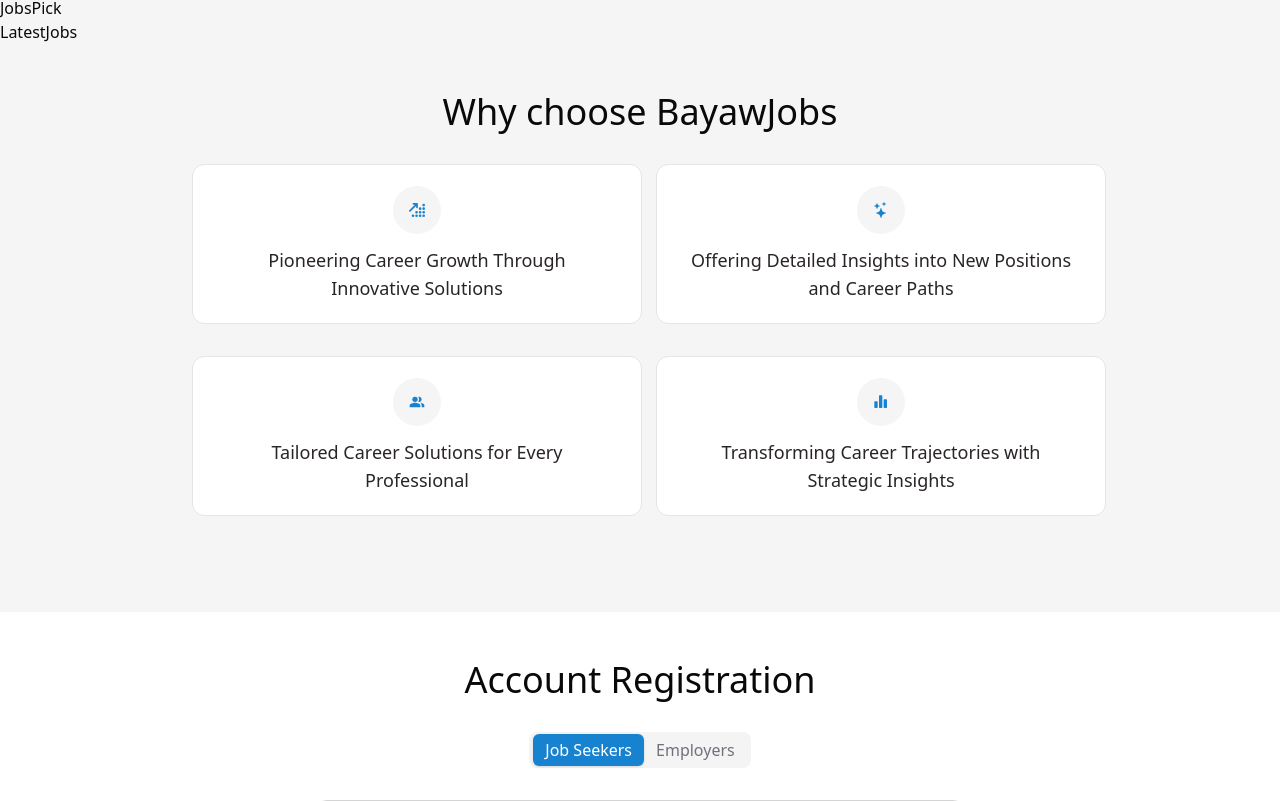
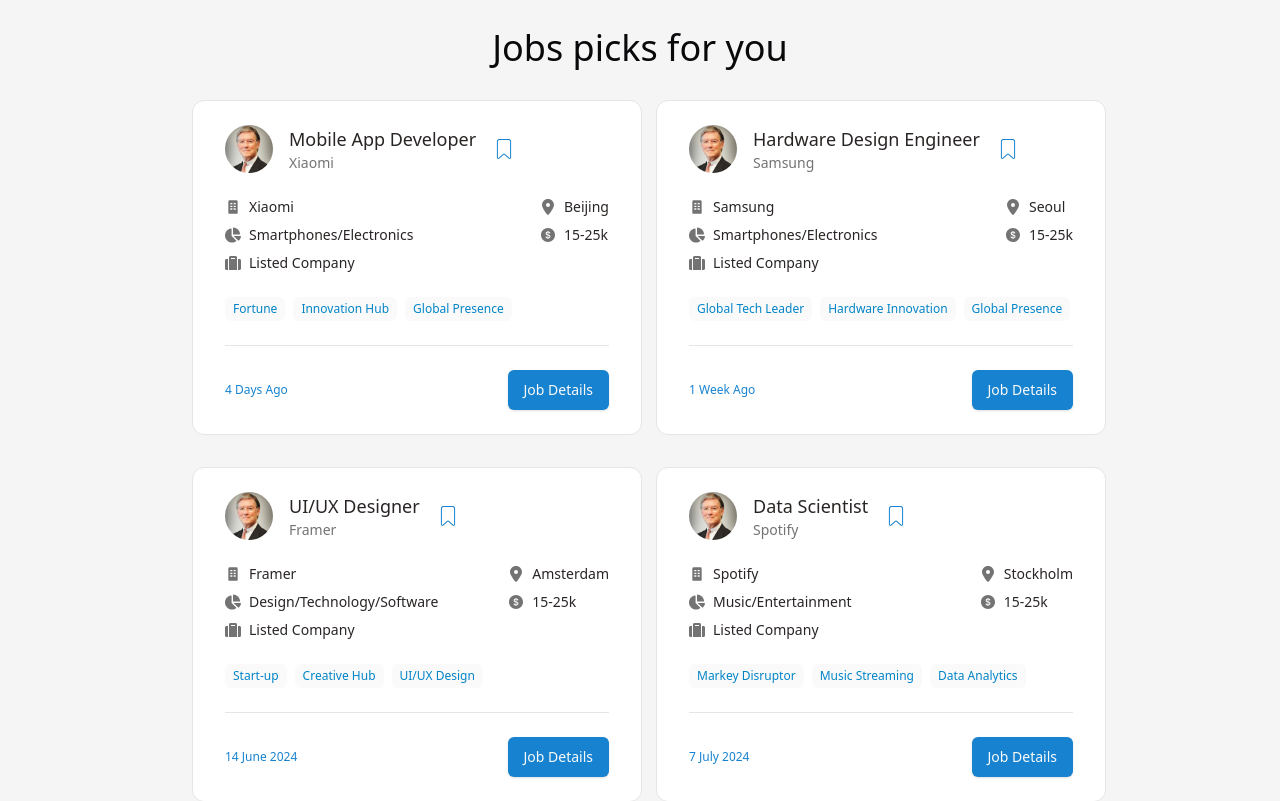
Before and after one commit to riomar0001/bayaw-jobs, a React (Vite) app in the folder frontend/: page / in a window 1280 px wide. Shown: the part 1199-2000 px from the top of the page. Built offline with nearby package versions, Linux system fonts and the light colour scheme.

Commit message:
need fix bookmark

```diff
--- a/frontend/src/components/customs/landing/cards/JobsPickCard.tsx
+++ b/frontend/src/components/customs/landing/cards/JobsPickCard.tsx
@@ -1,7 +1,83 @@
-const JobsPickCard = () => {
+import { images } from "@/constants";
+import { FaChartPie, FaSuitcase } from "react-icons/fa";
+import { FaLocationDot } from "react-icons/fa6";
+import { AiFillDollarCircle } from "react-icons/ai";
+import { Button } from "@/components/ui/button";
+import { CiBookmark } from "react-icons/ci";
+import { BiSolidBuilding } from "react-icons/bi";
+
+const JobsPickCard: React.FC<JobsPickCardProps> = ({
+  jobtitle,
+  company,
+  type,
+  companystatus,
+  location,
+  salary,
+  category,
+  timestamp,
+}) => {
   return (
-    <div>JobsPickCard</div>
-  )
-}
+    <div className="w-[450px] h-auto bg-white border border-neutral-200 rounded-xl flex flex-col justify-start items-start space-y-6 px-8 py-6">
+      <div className="flex gap-4 items-center">
+        <img src={images.sample_profile_1} className="w-12 h-12 rounded-full" />
+        <div className="flex flex-col flex-grow">
+          <h1 className="text-lg text-stone-800 font-medium">{jobtitle}</h1>
+          <p className="text-sm text-neutral-500">{company}</p>
+        </div>
+        <div className="flex justify-end flex-grow">
+          {" "}
+          {/* Added flex and justify-end here */}
+          <CiBookmark className="text-[#1783D0] border-neutral-500 cursor-pointer rounded-xl w-6 h-6" />
+        </div>
+      </div>
+      <div className="flex gap-8 w-full justify-between">
+        <div className="flex flex-col gap-2">
+          <div className="flex items-center gap-2">
+            <BiSolidBuilding className="text-neutral-500" />
+            <p className="text-sm text-stone-800">{company}</p>
+          </div>
+          <div className="flex items-center gap-2">
+            <FaChartPie className="text-neutral-500" />
+            <p className="text-sm text-stone-800">{type}</p>
+          </div>
 
-export default JobsPickCard
+          <div className="flex items-center gap-2">
+            <FaSuitcase className="text-neutral-500" />
+            <p className="text-sm text-stone-800">{companystatus}</p>
+          </div>
+        </div>
+
+        <div className="flex flex-col gap-2">
+          <div className="flex items-center gap-2">
+            <FaLocationDot className="text-neutral-500" />
+            <p className="text-sm text-stone-800">{location}</p>
+          </div>
+          <div className="flex items-center gap-2">
+            <AiFillDollarCircle className="text-neutral-500" />
+            <p className="text-sm text-stone-800">{salary}</p>
+          </div>
+        </div>
+      </div>
+
+      <div className="flex gap-2 flex-wrap">
+        {category.map((cat, index) => (
+          <span
+            key={index}
+            className="text-xs text-sky-600 bg-neutral-50 px-2 py-1 rounded-md"
+          >
+            {cat}
+          </span>
+        ))}
+      </div>
+
+      <span className="bg-neutral-200 p-[0.5px] w-full"></span>
+
+      <div className="flex justify-between w-full">
+        <p className="text-xs text-[#1783D0] pt-3">{timestamp}</p>
+        <Button className="bg-[#1783D0] h-10">Job Details</Button>
+      </div>
+    </div>
+  );
+};
+
+export default JobsPickCard;
--- a/frontend/src/components/customs/landing/sections/JobsPick.tsx
+++ b/frontend/src/components/customs/landing/sections/JobsPick.tsx
@@ -1,7 +1,76 @@
+import JobsPickCard from "../cards/JobsPickCard";
+
+const JobsPickItems = [
+    {
+        id: 1,
+        jobtitle: "Mobile App Developer",
+        company: "Xiaomi",
+        type: "Smartphones/Electronics",
+        companystatus: "Listed Company",
+        location: "Beijing",
+        salary: "15-25k",
+        category: ["Fortune", "Innovation Hub", "Global Presence"],
+        timestamp: "4 Days Ago"
+    },
+    {
+        id: 2,
+        jobtitle: "Hardware Design Engineer",
+        company: "Samsung",
+        type: "Smartphones/Electronics",
+        companystatus: "Listed Company",
+        location: "Seoul",
+        salary: "15-25k",
+        category: ["Global Tech Leader", "Hardware Innovation", "Global Presence"],
+        timestamp: "1 Week Ago"
+    },
+    {
+        id: 3,
+        jobtitle: "UI/UX Designer",
+        company: "Framer",
+        type: "Design/Technology/Software",
+        companystatus: "Listed Company",
+        location: "Amsterdam",
+        salary: "15-25k",
+        category: ["Start-up", "Creative Hub", "UI/UX Design"],
+        timestamp: "14 June 2024"
+    },
+    {
+        id: 4,
+        jobtitle: "Data Scientist",
+        company: "Spotify",
+        type: "Music/Entertainment",
+        companystatus: "Listed Company",
+        location: "Stockholm",
+        salary: "15-25k",
+        category: ["Markey Disruptor", "Music Streaming", "Data Analytics"],
+        timestamp: "7 July 2024"
+    },
+
+];
+
 const JobsPick = () => {
-  return (
-    <div>JobsPick</div>
-  )
-}
+    return (
+        <div className="w-full h-auto flex flex-col items-center justify-center px-24">
+            <h1 className="text-4xl font-medium text-center mb-8">Jobs picks for you</h1>
+            <div className="grid grid-cols-1 md:grid-cols-2 gap-8 w-full max-w-4xl">
+                {JobsPickItems.map((item) => {
+                    return (
+                        <JobsPickCard
+                            key={item.id}
+                            jobtitle={item.jobtitle}
+                            company={item.company}
+                            type={item.type}
+                            companystatus={item.companystatus}
+                            location={item.location}
+                            salary={item.salary}
+                            category={item.category}
+                            timestamp={item.timestamp}
+                        />
+                    );
+                })}
+            </div>
+        </div>
+    );
+};
 
-export default JobsPick
+export default JobsPick;
--- a/frontend/src/components/customs/landing/sections/TrustCompanies.tsx
+++ b/frontend/src/components/customs/landing/sections/TrustCompanies.tsx
@@ -2,7 +2,7 @@
 
 const TrustCompanies = () => {
     return (
-        <div className="w-full h-80 bg-[#1783D0] pt-20 space-y-8">
+        <div className="w-full h-80 bg-[#1783D0] pt-20 space-y-8 mb-8">
             <h1 className="text-white text-2xl font-normal flex justify-center">Trusted by 100+ world's best companies</h1>
 
             <div className="flex flex-wrap items-center justify-center gap-x-20">
--- a/frontend/src/types/type.d.ts
+++ b/frontend/src/types/type.d.ts
@@ -1,4 +1,15 @@
 declare interface WhyCardProps {
-    label: string,
-    children: any,
+  label: string;
+  children: any;
 }
+
+declare interface JobsPickCardProps {
+  jobtitle: string;
+  company: string;
+  type: string;
+  companystatus: string;
+  location: string;
+  salary: string;
+  category: string[];
+  timestamp: string;
+}
```
Also changed, not shown: 1 other file (tests, documents, lock files or other folders).
